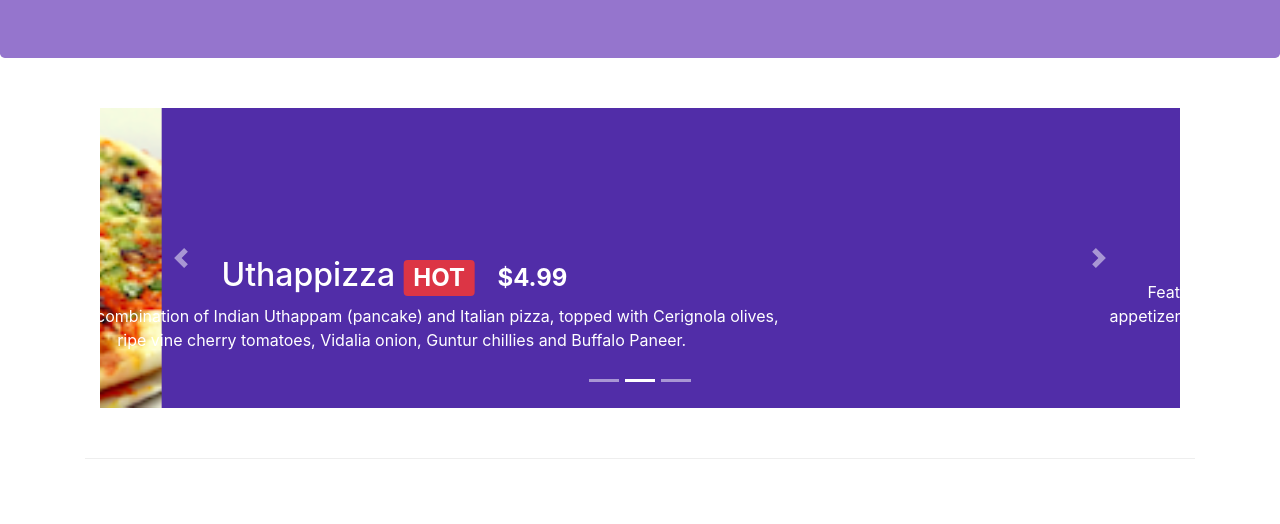
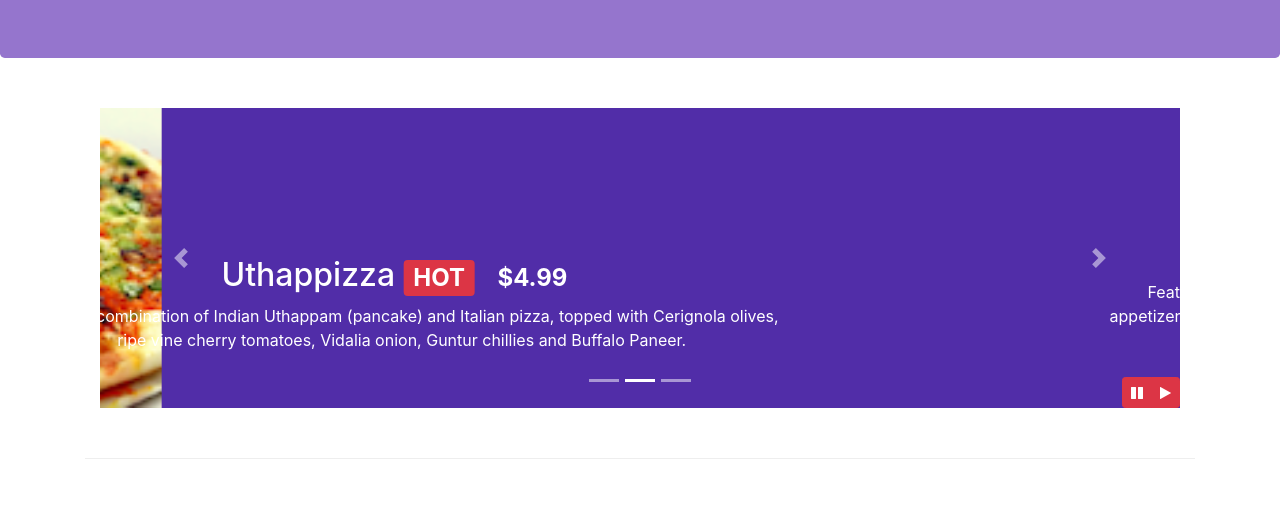
Before and after one commit to nguyenluongtrung/Ex5, a website: page index.html in a window 1280 px wide. Shown: the part 276-800 px from the top of the page. Drawn offline with nearby package versions, Linux system fonts and the light colour scheme.

Commit message:
Bootstrap JQuery

```diff
--- a/css/style.css
+++ b/css/style.css
@@ -57,3 +57,9 @@ body{
     left: 0;
     min-height: 300px;
 }
+#carouselButton {
+    right:0px;
+    position: absolute;
+    bottom: 0px;
+    z-index: 1;
+}
--- a/index.html
+++ b/index.html
@@ -175,7 +175,6 @@
 									alt="Uthappizza"
 								/>
 								<div class="carousel-caption d-none d-md-block">
-
 									<h2>
 										Uthappizza
 										<span class="badge badge-danger">HOT</span>
@@ -187,21 +186,18 @@
 										cherry tomatoes, Vidalia onion, Guntur chillies and Buffalo
 										Paneer.
 									</p>
-
-
 								</div>
 							</div>
 							<div class="carousel-item">
-								<div  class="carousel-caption d-none d-md-block">
+								<div class="carousel-caption d-none d-md-block">
 									<h2 class="">Weekend Grand Buffet</h2>
-									<p  class="d-none d-sm-block">
+									<p class="d-none d-sm-block">
 										Featuring mouthwatering combinations with a choice of five
 										different salads, six enticing appetizers, six main entrees
 										and five choicest desserts. Free flowing bubbly and soft
 										drinks. All for just $19.99 per person
 									</p>
 								</div>
-
 							</div>
 							<div class="carousel-item">
 								<img
@@ -245,6 +241,14 @@
 							>
 								<span class="carousel-control-next-icon"></span>
 							</a>
+						</div>
+						<div class="btn-group" id="carouselButton">
+							<button class="btn btn-danger btn-sm" id="carousel-pause">
+								<span class="fa fa-pause"></span>
+							</button>
+							<button class="btn btn-danger btn-sm" id="carousel-play">
+								<span class="fa fa-play"></span>
+							</button>
 						</div>
 					</div>
 				</div>
@@ -390,5 +394,14 @@
 		$(document).ready(function () {
 			$('[data-toggle="tooltip"]').tooltip();
 		});
+		$(document).ready(function () {
+			$('#mycarousel').carousel({ interval: 2000 });
+			$('#carousel-pause').click(function () {
+				$('#mycarousel').carousel('pause');
+			});
+			$('#carousel-play').click(function () {
+				$('#mycarousel').carousel('cycle');
+			});
+		});
 	</script>
 </html>
```
Lines whose indentation alone changed are shown as unchanged.
